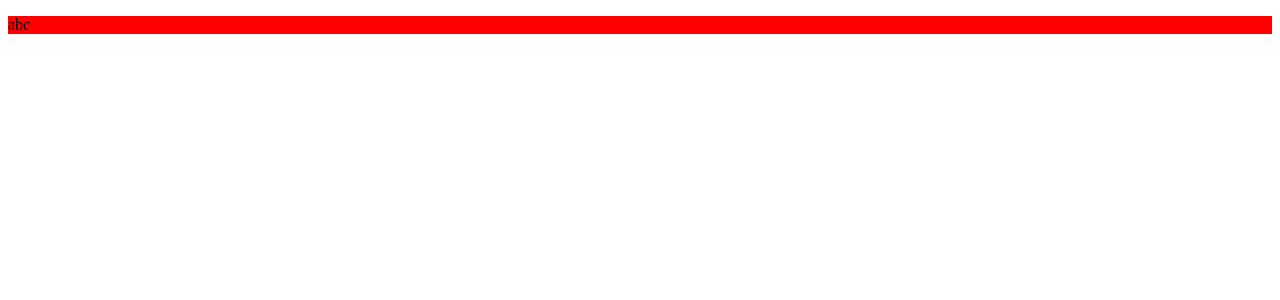
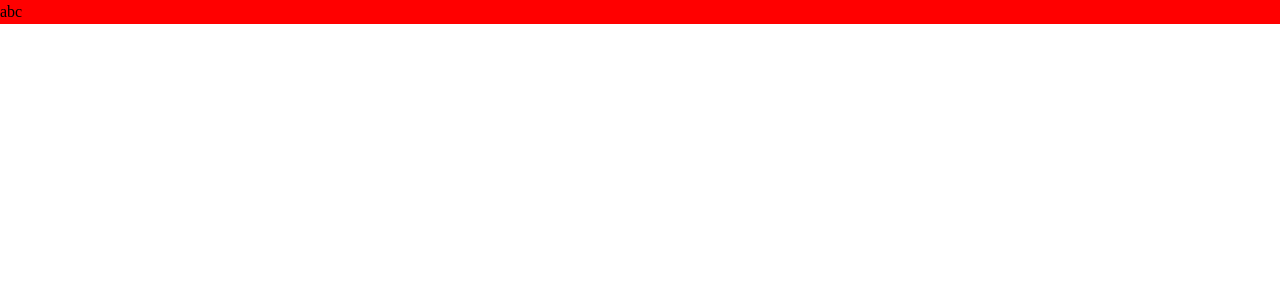
Before and after one commit to seamissu/developer-portfolio, a Next.js app: page / in a window 1280 px wide. Shown: the top 300 px of the page. Built offline with nearby package versions, Linux system fonts and the light colour scheme.

Commit message:
create global styles

```diff
--- a/src/app/layout.js
+++ b/src/app/layout.js
@@ -9,10 +9,12 @@
 
 export default function RootLayout({ children }) {
   return (
-    <StyledComponentsRegistry>
-      <html lang="en">
-        <body>{children}</body>
-      </html>
-    </StyledComponentsRegistry>
+    <html lang="en">
+      <body>
+        <StyledComponentsRegistry>
+          {children}
+        </StyledComponentsRegistry>
+      </body>
+    </html>
   );
 }
--- a/src/app/page.js
+++ b/src/app/page.js
@@ -2,11 +2,17 @@
 
 import Image from 'next/image';
 import styled from 'styled-components';
+import GlobalStyles from '@/components/GlobalStyles';
 
 export default function Home() {
-  return <Wrapper>abc</Wrapper>;
+  return (
+    <>
+      <Wrapper>abc</Wrapper>
+      <GlobalStyles />
+    </>
+  );
 }
 
-const Wrapper = styled.p`
+const Wrapper = styled.div`
   background-color: red;
 `;
--- /dev/null
+++ b/src/components/GlobalStyles/GlobalStyles.js
@@ -0,0 +1,49 @@
+import { createGlobalStyle } from 'styled-components';
+
+const GlobalStyles = createGlobalStyle`
+*,
+*::before,
+*::after {
+  box-sizing: border-box;
+}
+* {
+  margin: 0;
+}
+html,
+body {
+  height: 100%;
+}
+body {
+  line-height: 1.5;
+  -webkit-font-smoothing: antialiased;
+}
+img,
+picture,
+video,
+canvas,
+svg {
+  display: block;
+  max-width: 100%;
+}
+input,
+button,
+textarea,
+select {
+  font: inherit;
+}
+p,
+h1,
+h2,
+h3,
+h4,
+h5,
+h6 {
+  overflow-wrap: break-word;
+}
+#root,
+#__next {
+  isolation: isolate;
+}
+`;
+
+export default GlobalStyles;
--- /dev/null
+++ b/src/components/GlobalStyles/index.js
@@ -0,0 +1,2 @@
+export * from './GlobalStyles';
+export { default } from './GlobalStyles';
```
